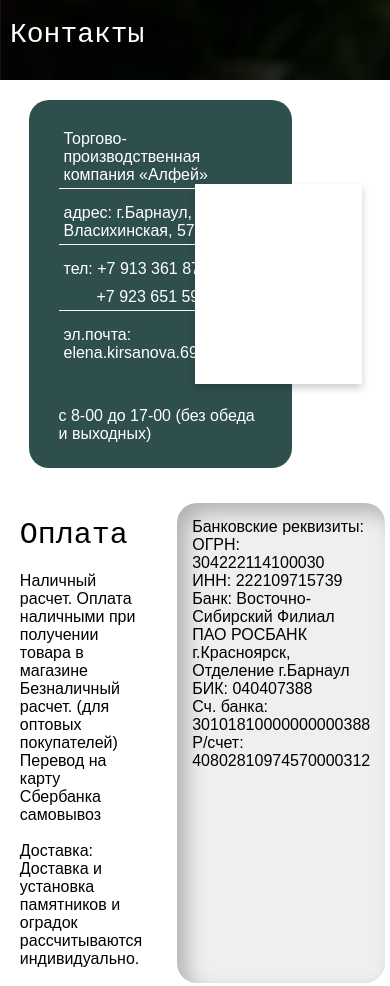
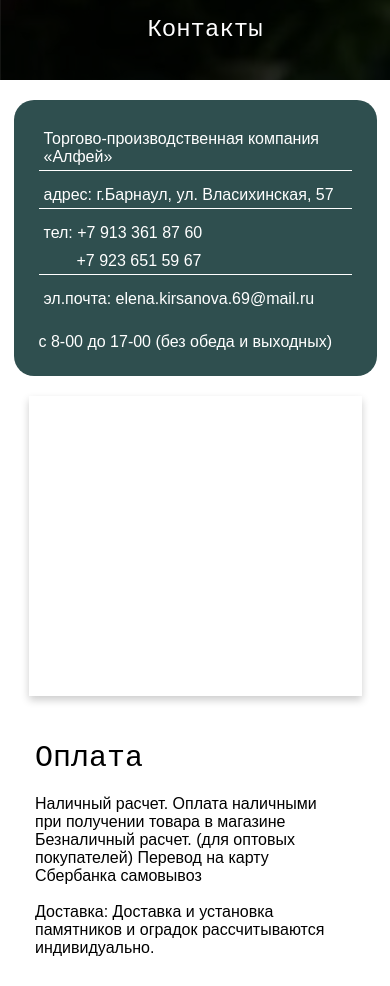
Before and after one commit to Kamikaze800/ALFEI, a plain HTML site: page contacts.html in a window 390 px wide. Shown: the top 986 px of the page. Drawn offline with Linux system fonts and the light colour scheme.

Commit message:
contackts-adaptiv

```diff
--- a/css/style.css
+++ b/css/style.css
@@ -523,7 +523,77 @@ footer {
 .contacts-whisper {
     max-width: 100%;
 }
+/* Photo strip adjustments */
+.photo-strip {
+  height: 80px; /* Slightly reduce height for smaller screens */
+}
 
+.text-contacts {
+  font-size: 24px; /* Adjust font size for readability */
+  text-align: center; /* Center text */
+  width: 100%;
+}
+
+/* Main container adjustments */
+.stage-curtain {
+  width: 90%; /* Increase width to use more screen space */
+  margin: 20px auto; /* Reduce margin */
+  display: flex;
+  flex-direction: column; /* Stack elements vertically */
+  align-items: center;
+}
+
+/* Whisper box (contact info) */
+.whisper-box {
+  width: 100%; /* Full width */
+  min-height: 0; /* Remove min-height constraint */
+  margin: 0; /* Reset margins */
+  border-radius: 20px; /* Slightly smaller radius */
+}
+
+.whisper-box * {
+  margin: 10px 10px; /* Simplify margins for smaller screens */
+}
+
+.phone-indent {
+  margin-left: 10px; /* Reduce indent */
+}
+
+.whisper-box p {
+  margin-top: 20px; /* Reduce top margin */
+}
+
+/* Map adjustments */
+.map-tapestry {
+  position: static; /* Remove absolute positioning */
+  width: 100%; /* Full width */
+  height: 300px; /* Slightly reduce height */
+  transform: none; /* Remove transform */
+  margin-top: 20px; /* Add spacing above */
+}
+
+/* Contacts stage (payment and bank details) */
+.contacts-stage {
+  flex-direction: column; /* Stack vertically */
+  padding: 10px; /* Reduce padding */
+  width: 90%; /* Use more screen width */
+}
+
+.contacts-whisper,
+.contacts-shadow-realm {
+  width: 100%; /* Full width */
+  padding: 20px; /* Consistent padding */
+  box-sizing: border-box; /* Include padding in width */
+}
+
+.contacts-whisper h4 {
+  font-size: 24px; /* Slightly smaller heading */
+  margin: 0 0 15px 0; /* Adjust margin */
+}
+
+.contacts-shadow-realm {
+  border-radius: 20px; /* Match other elements */
+}
 }
 
 @media screen and (max-width: 480px) {
```
